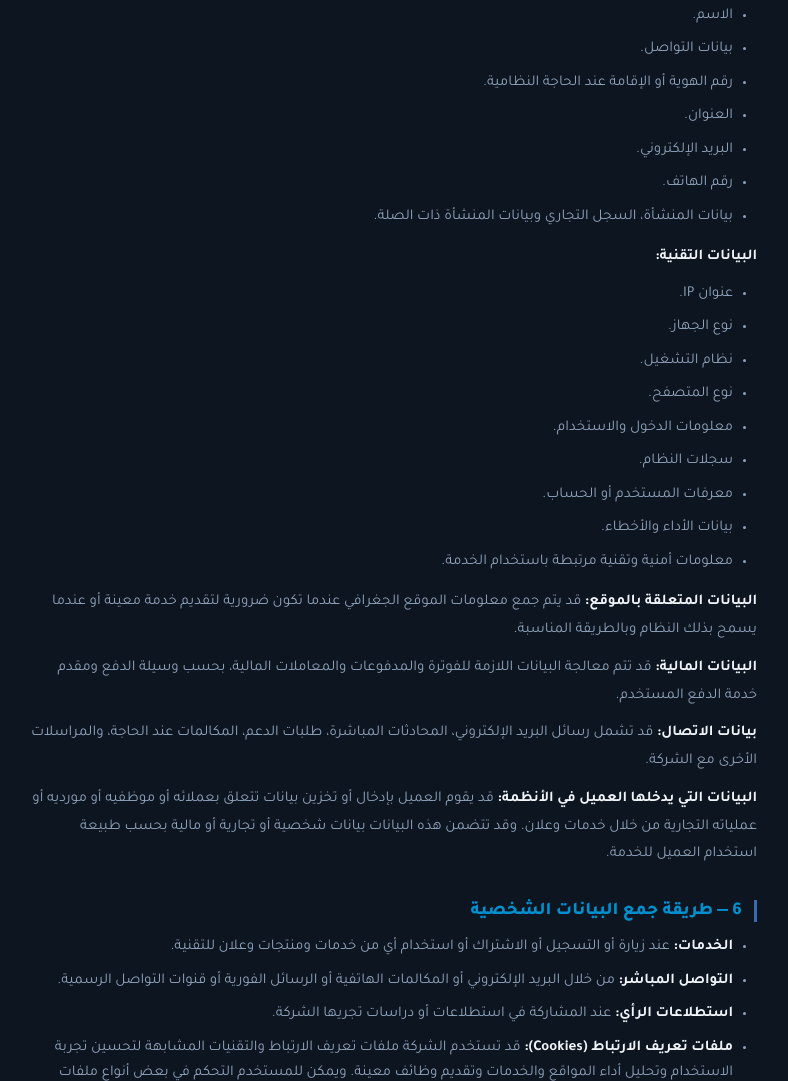
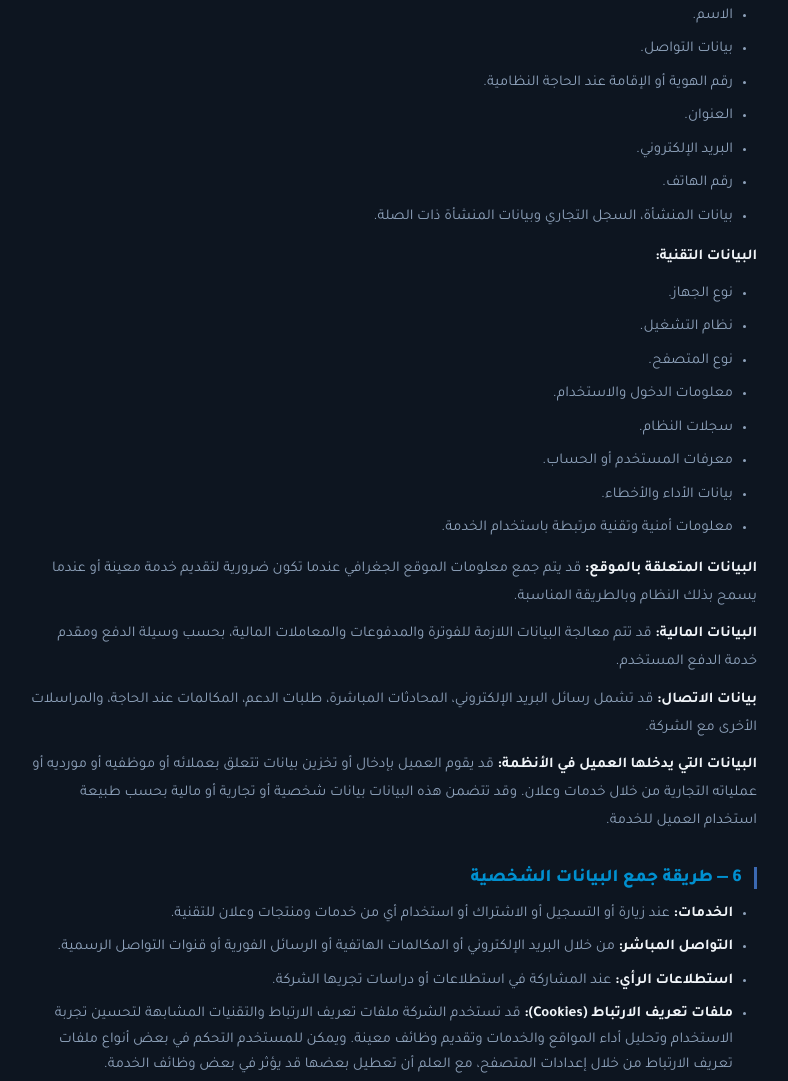
Before and after one commit to waziiz/walantech, a plain HTML site: page privacy.html in a window 1280 px wide. Shown: the part 2593-3674 px from the top of the page, without its empty margins (249-1037 px from the left). Drawn offline with Linux system fonts and the light colour scheme.

Commit message:
Privacy: remove "IP address" from technical data list in section 5 (AR + EN)
Co-Authored-By: Claude Opus 5.5 <noreply@anthropic.com>
Claude-Session: https://claude.ai/code/session_01QyDkMdwK1SbYCRYHJLQqJV

```diff
--- a/privacy.html
+++ b/privacy.html
@@ -105,7 +105,6 @@ strong{color:var(--text);}
   </ul>
   <p style="margin-top:14px"><strong>البيانات التقنية:</strong></p>
   <ul>
-    <li>عنوان IP.</li>
     <li>نوع الجهاز.</li>
     <li>نظام التشغيل.</li>
     <li>نوع المتصفح.</li>
```
Also changed, not shown: en/privacy.html (+0 -1 lines).
